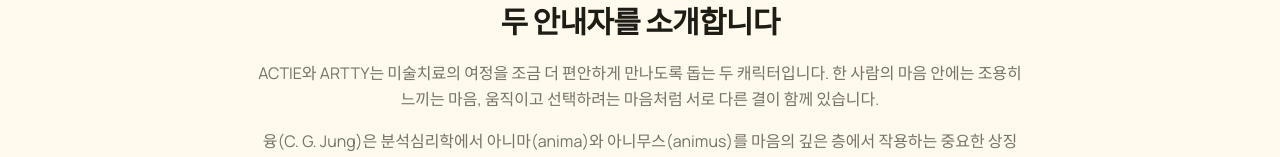
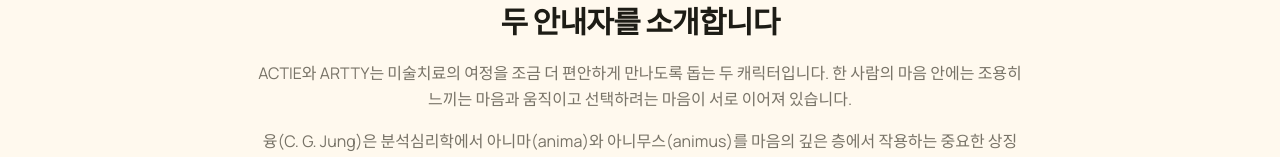
Before and after one commit to act-art-center/actartcenter.com, a Next.js app: page /characters in a window 1280 px wide. Shown: the part 691-848 px from the top of the page. Built offline with nearby package versions, Linux system fonts and the light colour scheme.

Commit message:
Refine ACTIE and ARTTY relationship copy

```diff
--- a/src/app/characters/page.tsx
+++ b/src/app/characters/page.tsx
@@ -123,7 +123,7 @@ export default function CharactersPage() {
             <div className="mt-5 space-y-4 text-charcoal/75 leading-relaxed">
               <p>
                 ACTIE와 ARTTY는 미술치료의 여정을 조금 더 편안하게 만나도록 돕는 두 캐릭터입니다.
-                한 사람의 마음 안에는 조용히 느끼는 마음, 움직이고 선택하려는 마음처럼 서로 다른 결이 함께 있습니다.
+                한 사람의 마음 안에는 조용히 느끼는 마음과 움직이고 선택하려는 마음이 서로 이어져 있습니다.
               </p>
               <p>
                 융(C. G. Jung)은 분석심리학에서 아니마(anima)와 아니무스(animus)를 마음의 깊은 층에서 작용하는 중요한 상징 개념으로 설명했습니다.
```
